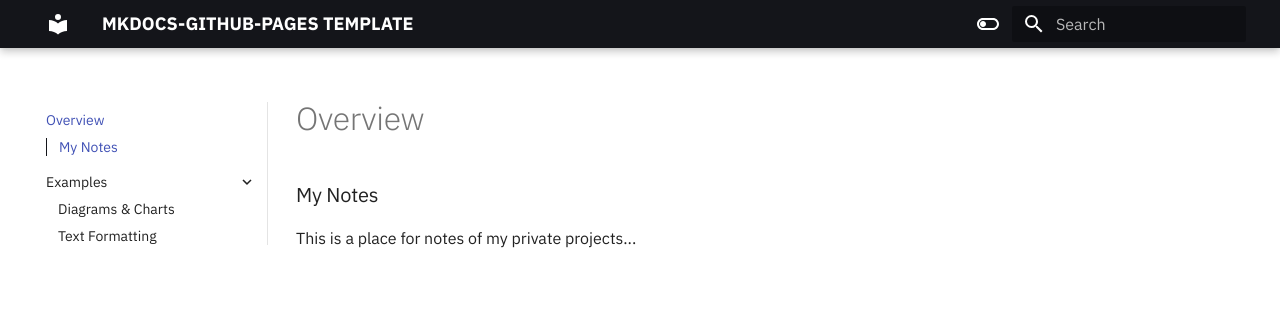
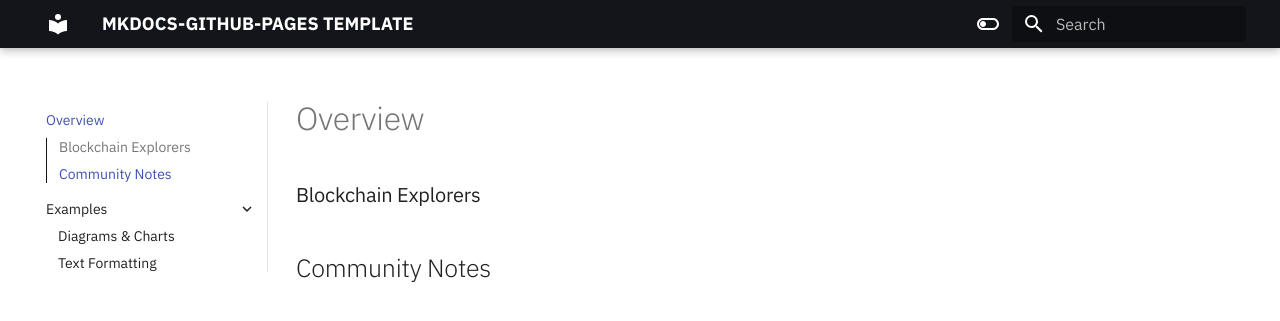
Before and after one commit to Blockchain-Explorers/docs, an MkDocs documentation site: the page built from docs/index.md, in a window 1280 px wide. Shown: the top 321 px of the page. Built offline with MkDocs 1.6.1 and Material for MkDocs 9.7.7, drawn with Linux system fonts in a browser that asks for light colours.

Commit message:
Update index.md

```diff
--- a/docs/index.md
+++ b/docs/index.md
@@ -1,3 +1,3 @@
-### My Notes
+### Blockchain Explorers
 
-This is a place for notes of my private projects...
+## Community Notes
```
